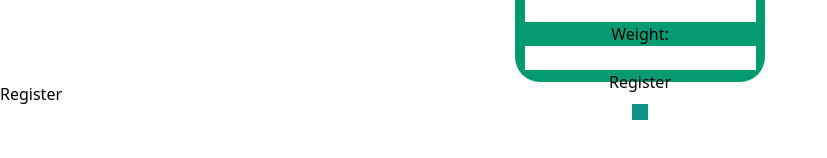
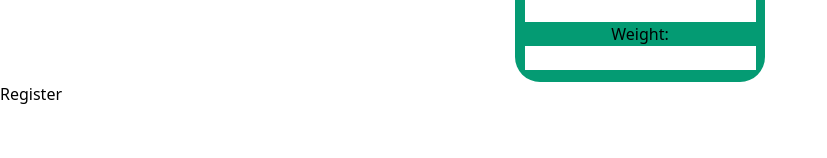
Before and after one commit to Patrick42702/2024-Hopperhacks-fitness-project, a React app in the folder client/: page /register in a window 1280 px wide. Shown: the part 292-450 px from the top of the page, without its empty margins (0-827 px from the left). Built offline with nearby package versions, Linux system fonts and the light colour scheme; the HTML template or start-up script is replaced by a standard one.

Commit message:
submit button

```diff
--- a/client/src/components/register.jsx
+++ b/client/src/components/register.jsx
@@ -56,12 +56,6 @@ export function Register(){
               <br />
             </div>
 
-            <div id="submit">
-              <label for="submit-header">Register</label>
-              <br />
-              <button id="submit-header" name="submit" />
-              <br />
-            </div>
           </div>
         </div>
 
```
Lines whose indentation alone changed are shown as unchanged.
